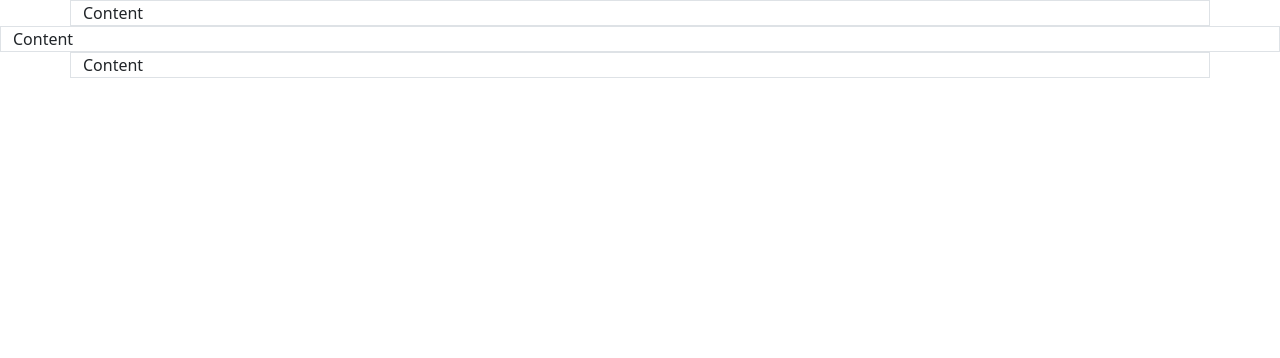
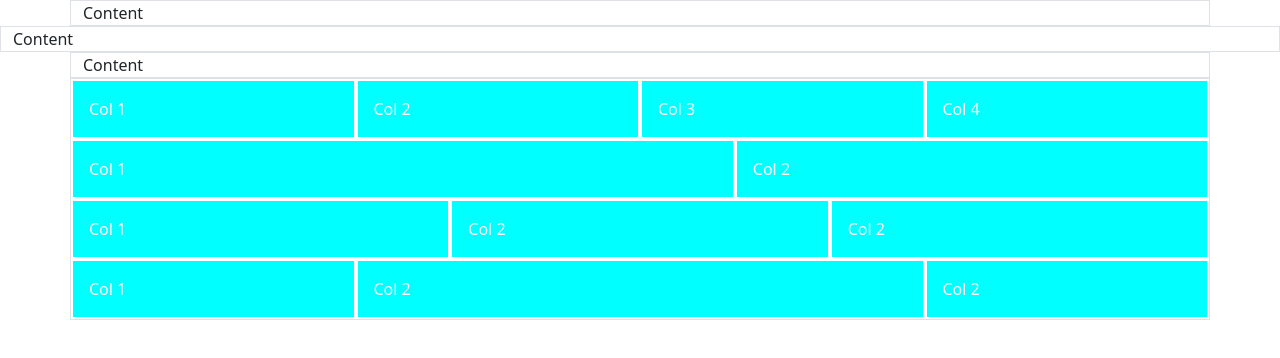
Before and after one commit to reubendawe/practice_bootstrap, a plain HTML site: page practice-03-25/one.html in a window 1280 px wide. Drawn offline with nearby package versions, Linux system fonts and the light colour scheme.

Commit message:
Columns and rows experimentation

```diff
--- a/practice-03-25/one.html
+++ b/practice-03-25/one.html
@@ -7,9 +7,18 @@
     <link href="https://cdn.jsdelivr.net/npm/bootstrap@5.3.3/dist/css/bootstrap.min.css" rel="stylesheet" integrity="sha384-QWTKZyjpPEjISv5WaRU9OFeRpok6YctnYmDr5pNlyT2bRjXh0JMhjY6hW+ALEwIH" crossorigin="anonymous">
     <style>
 
+        [class*="col"] {
+            padding: 1rem;
+            background-color: cyan;
+            border: 2px solid #fff;
+            color: #fff;
+        }
+
     </style>
 </head>
 <body>
+
+    <!-- ############################## CONTAINERS ############################## -->
 
     <!-- Container with margins (default container)-->
     <div class="container border">
@@ -21,10 +30,34 @@
         Content
     </div>
 
-    <!-- Container with breakpoints -->
+    <!-- Container with breakpoints (Makes container fluid at certain breakpoint) -->
+    <div class="container-md border">
+        Content
+    </div>
+
+    <!-- ############################## GRID ############################## -->
 
     <div class="container-md border">
-        Content
+        <div class="row">
+            <div class="col">Col 1</div>
+            <div class="col">Col 2</div>
+            <div class="col">Col 3</div>
+            <div class="col">Col 4</div>
+        </div>
+        <div class="row">
+            <div class="col-7">Col 1</div>
+            <div class="col">Col 2</div>
+        </div>
+        <div class="row">
+            <div class="col-4">Col 1</div>
+            <div class="col-4">Col 2</div>
+            <div class="col-4">Col 2</div>
+        </div>
+        <div class="row">
+            <div class="col">Col 1</div>
+            <div class="col-6">Col 2</div>
+            <div class="col">Col 2</div>
+        </div>
     </div>
 
     <!-- Popper -->
```
